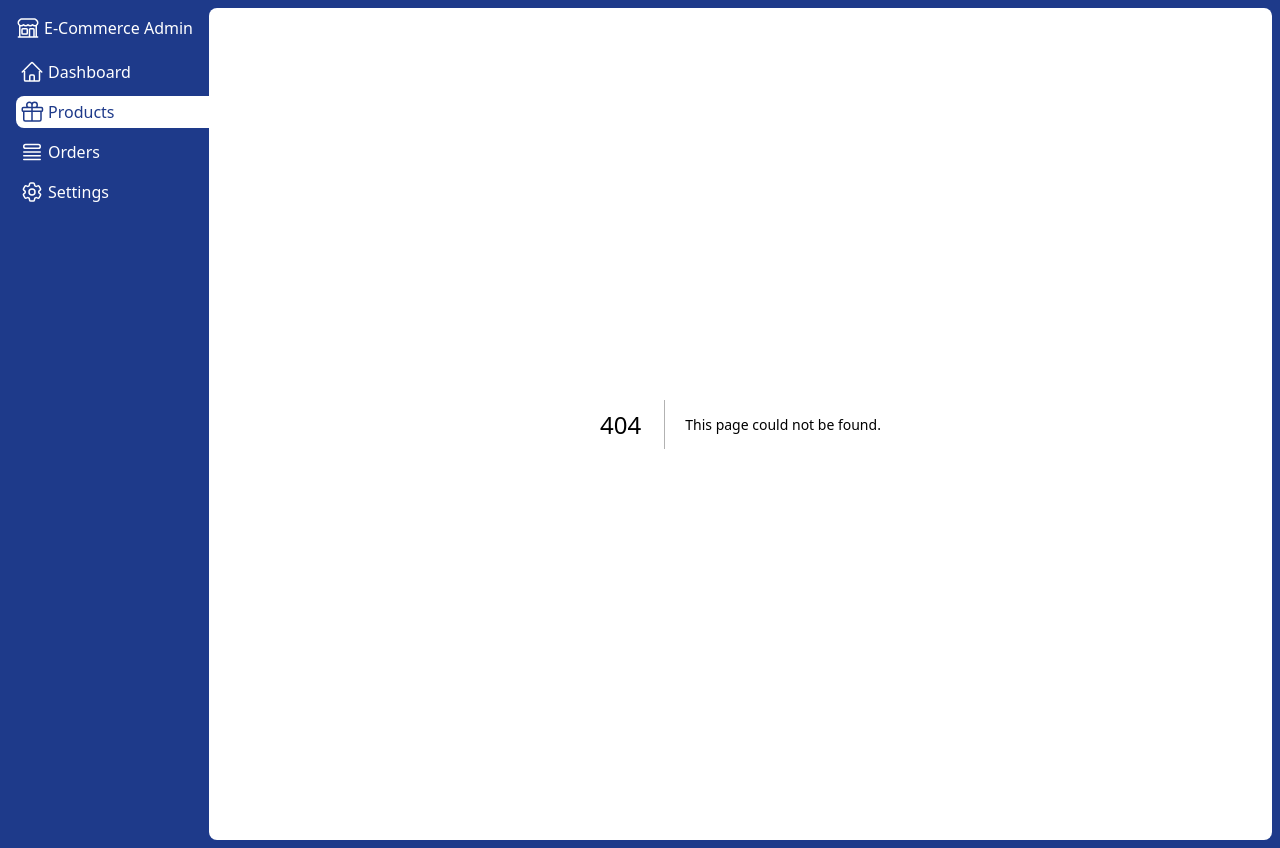
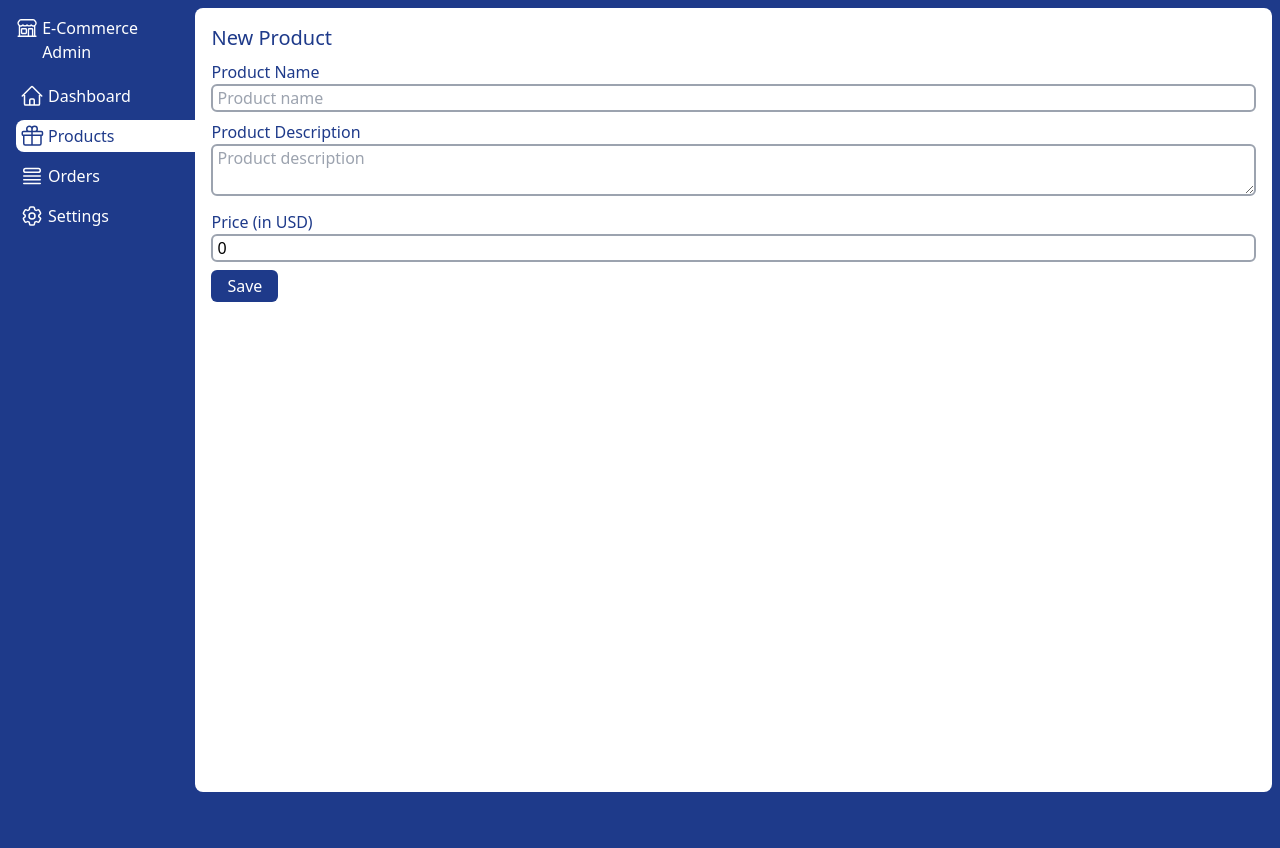
Before and after one commit to jevoncochran/ecommerce-admin, a Next.js app: page /products/new in a window 1280 px wide. Before the commit this address had no page. After the commit the page ends 800 px from the top, so only its background shows below. Built offline with nearby package versions, Linux system fonts and the light colour scheme.

Commit message:
second commit

```diff
--- a/package.json
+++ b/package.json
@@ -14,6 +14,7 @@
     "@types/react": "18.2.22",
     "@types/react-dom": "18.2.7",
     "autoprefixer": "10.4.15",
+    "axios": "^1.5.0",
     "eslint": "8.49.0",
     "eslint-config-next": "13.4.19",
     "mongodb": "^6.1.0",
--- a/src/app/globals.css
+++ b/src/app/globals.css
@@ -2,26 +2,24 @@
 @tailwind components;
 @tailwind utilities;
 
-/* :root {
-  --foreground-rgb: 0, 0, 0;
-  --background-start-rgb: 214, 219, 220;
-  --background-end-rgb: 255, 255, 255;
+input,
+textarea {
+  @apply border-2 border-gray-400 rounded-md px-1 w-full mb-2;
 }
 
-@media (prefers-color-scheme: dark) {
-  :root {
-    --foreground-rgb: 255, 255, 255;
-    --background-start-rgb: 0, 0, 0;
-    --background-end-rgb: 0, 0, 0;
-  }
+input:focus,
+textarea:focus {
+  @apply border-green-900;
 }
 
-body {
-  color: rgb(var(--foreground-rgb));
-  background: linear-gradient(
-      to bottom,
-      transparent,
-      rgb(var(--background-end-rgb))
-    )
-    rgb(var(--background-start-rgb));
-} */
+h1 {
+  @apply text-blue-900 mb-2 text-xl;
+}
+
+label {
+  @apply text-blue-900;
+}
+
+.btnPrimary {
+  @apply bg-blue-900 text-white px-4 py-1 rounded-md;
+}
--- /dev/null
+++ b/src/app/products/new/page.tsx
@@ -0,0 +1,61 @@
+"use client";
+
+import { ChangeEvent, FormEvent, useState } from "react";
+import axios from "axios";
+
+const NewProductPage = () => {
+  const [newProduct, setNewProduct] = useState({
+    name: "",
+    description: "",
+    price: 0,
+  });
+
+  const handleChange = (e: ChangeEvent<HTMLInputElement>) => {
+    setNewProduct({
+      ...newProduct,
+      [e.target.name]: e.target.value,
+    });
+  };
+
+  const createProduct = async (e: FormEvent<HTMLFormElement>) => {
+    e.preventDefault();
+    console.log(newProduct);
+    await axios.post("/api/products", newProduct);
+  };
+
+  return (
+    <div>
+      <form onSubmit={createProduct}>
+        <h1>New Product</h1>
+        <label htmlFor="productName">Product Name</label>
+        <input
+          type="text"
+          name="name"
+          placeholder="Product name"
+          value={newProduct.name}
+          onChange={handleChange}
+        />
+        <label htmlFor="description">Product Description</label>
+        <textarea
+          name="description"
+          placeholder="Product description"
+          value={newProduct.description}
+          onChange={(e) => handleChange(e)}
+        />
+        <label htmlFor="price">Price (in USD)</label>
+        <input
+          type="number"
+          name="price"
+          placeholder="Price"
+          value={newProduct.price}
+          onChange={(e) => handleChange(e)}
+        />
+        <button type="submit" className="btnPrimary">
+          Save
+        </button>
+      </form>
+    </div>
+  );
+};
+
+export default NewProductPage;
--- a/src/app/products/page.tsx
+++ b/src/app/products/page.tsx
@@ -1,7 +1,16 @@
+import Link from "next/link";
 import React from "react";
 
 const ProductsPage = () => {
-  return <div>ProductsPage</div>;
+  return (
+    <div>
+      <Link href="/products/new">
+        <button className="bg-gray-300 rounded-md py-1 px-2">
+          Add new product
+        </button>
+      </Link>
+    </div>
+  );
 };
 
 export default ProductsPage;
```
Also changed, not shown: src/models/product.ts (added), 1 other file (tests, documents, lock files or other folders).
